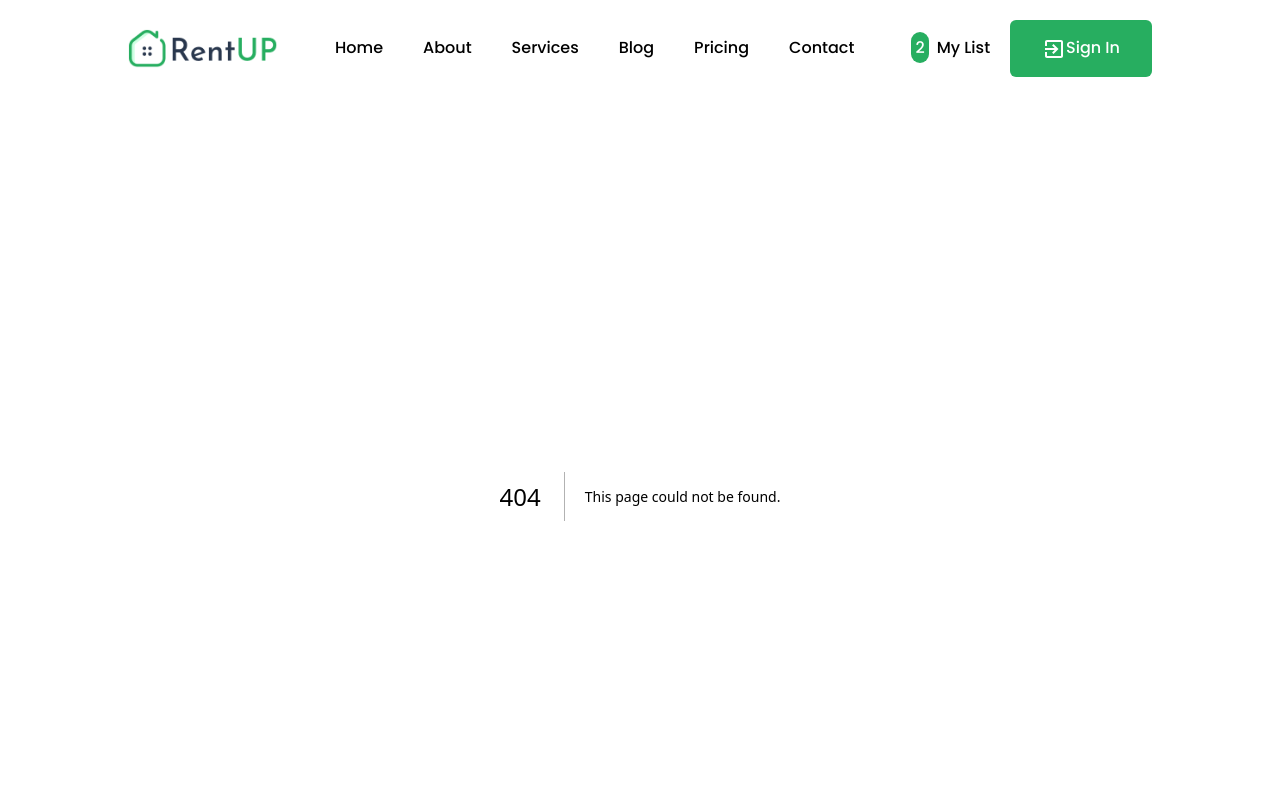
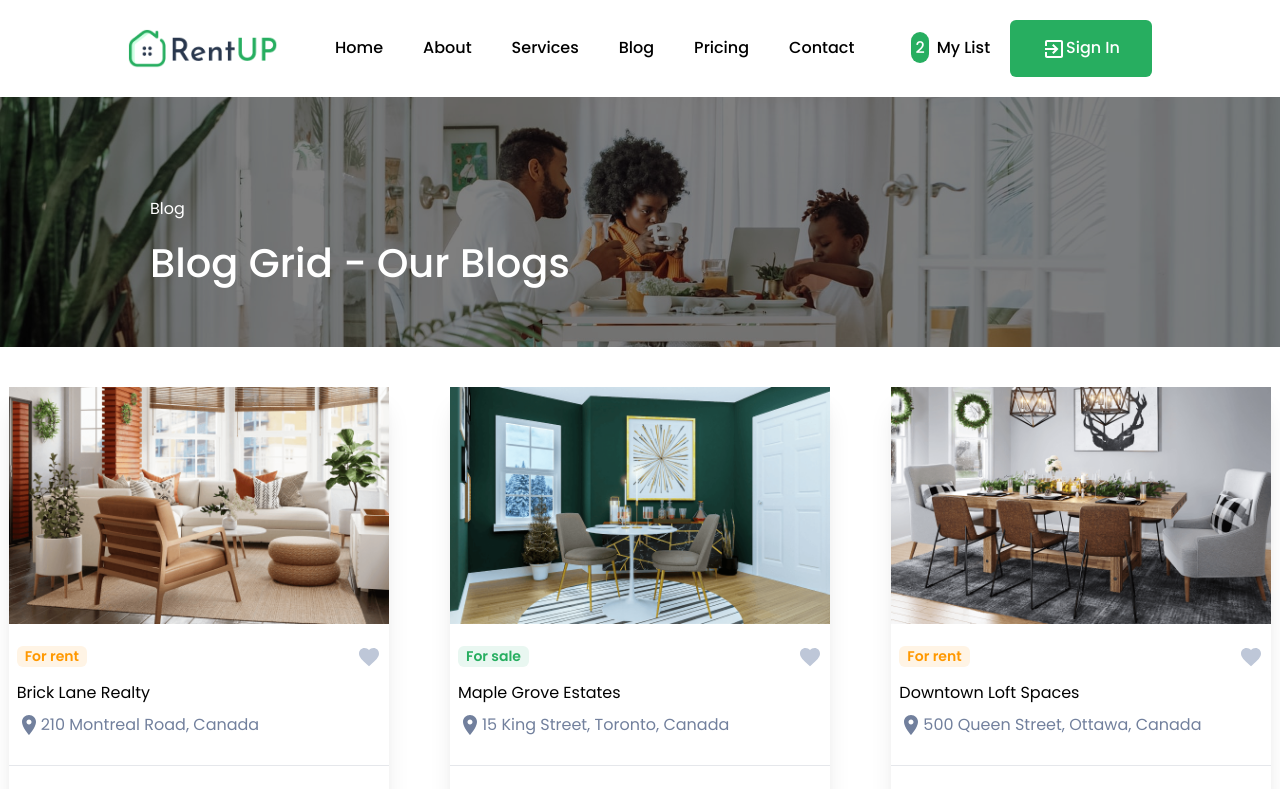
Before and after one commit to SanuRaj-K/rent-up, a Next.js app: page /blog in a window 1280 px wide. Before the commit this address had no page. Shown: the top 789 px of the page. Built offline with nearby package versions, Linux system fonts and the light colour scheme.

Commit message:
feat:about page added

```diff
--- /dev/null
+++ b/src/app/blog/page.jsx
@@ -0,0 +1,42 @@
+import ContactBottom from "@/components/contact/ContactBottom";
+import { PropertyList } from "@/components/property-list";
+import { SectionHeaders } from "@/components/section-headers";
+import { propertiesList } from "@/constants";
+import React from "react";
+
+const BlogsPage = () => {
+  return (
+    <div>
+      <section className="  ">
+        <div>
+          <SectionHeaders
+            desc={"Blog Grid - Our Blogs"}
+            title={"Blog"}
+            image={"about-main.jpg"}
+          />
+        </div>
+      </section>
+      <section className=" py-10">
+        <ul className=" grid grid-cols-1 md:grid-cols-2 xl:grid-cols-3  place-items-center gap-11">
+          {propertiesList?.map((item, index) => (
+            <li key={index}>
+              <PropertyList
+                address={item.address}
+                image={item.image}
+                name={item.name}
+                price={item.price}
+                status={item.status}
+                type={item.type}
+              />
+            </li>
+          ))}
+        </ul>
+      </section>
+      <section>
+        <ContactBottom />
+      </section>
+    </div>
+  );
+};
+
+export default BlogsPage;
--- /dev/null
+++ b/src/app/pricing/page.jsx
@@ -0,0 +1,20 @@
+import { SectionHeaders } from '@/components/section-headers'
+import React from 'react'
+
+const PricingPage = () => {
+  return (
+    <div>
+        <section className="  ">
+        <div>
+          <SectionHeaders
+            desc={"No Extra Fees. Friendly Support"}
+            title={"30 days money back guarantee"}
+            image={"pricing-bg.jpg"}
+          />
+        </div>
+      </section>
+    </div>
+  )
+}
+
+export default PricingPage
--- /dev/null
+++ b/src/app/services/page.jsx
@@ -0,0 +1,39 @@
+import ContactBottom from "@/components/contact/ContactBottom";
+import { PropertyTypes } from "@/components/property-types";
+import { SectionHeaders } from "@/components/section-headers";
+import { properties } from "@/constants";
+import React from "react";
+
+const Services = () => {
+  return (
+    <div>
+      <section className="  ">
+        <div>
+          <SectionHeaders
+            desc={"Services -All Services"}
+            title={"Services"}
+            image={"services-bg.jpg"}
+          />
+        </div>
+      </section>
+      <section>
+        <ul className=" grid md:grid-cols-2 md:gap-3 lg:grid-cols-4 lg:gap-x-5 xl:grid-cols-5  py-10 place-items-center max-w-[80%] mx-auto  gap-x-0">
+          {properties.map((item, index) => (
+            <li key={index}>
+              <PropertyTypes
+                image={item.icon}
+                sub={item.sub}
+                title={item.title}
+              />
+            </li>
+          ))}
+        </ul>
+      </section>
+      <section>
+        <ContactBottom />
+      </section>
+    </div>
+  );
+};
+
+export default Services;
```
